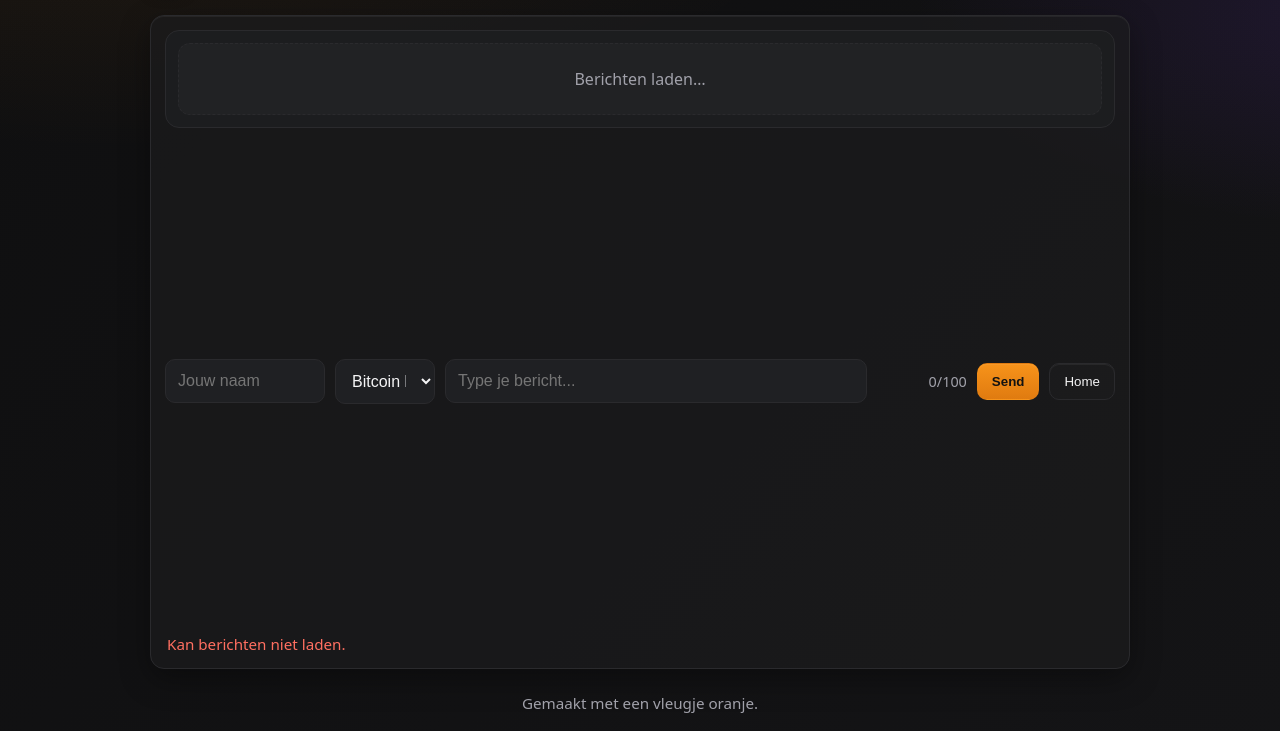
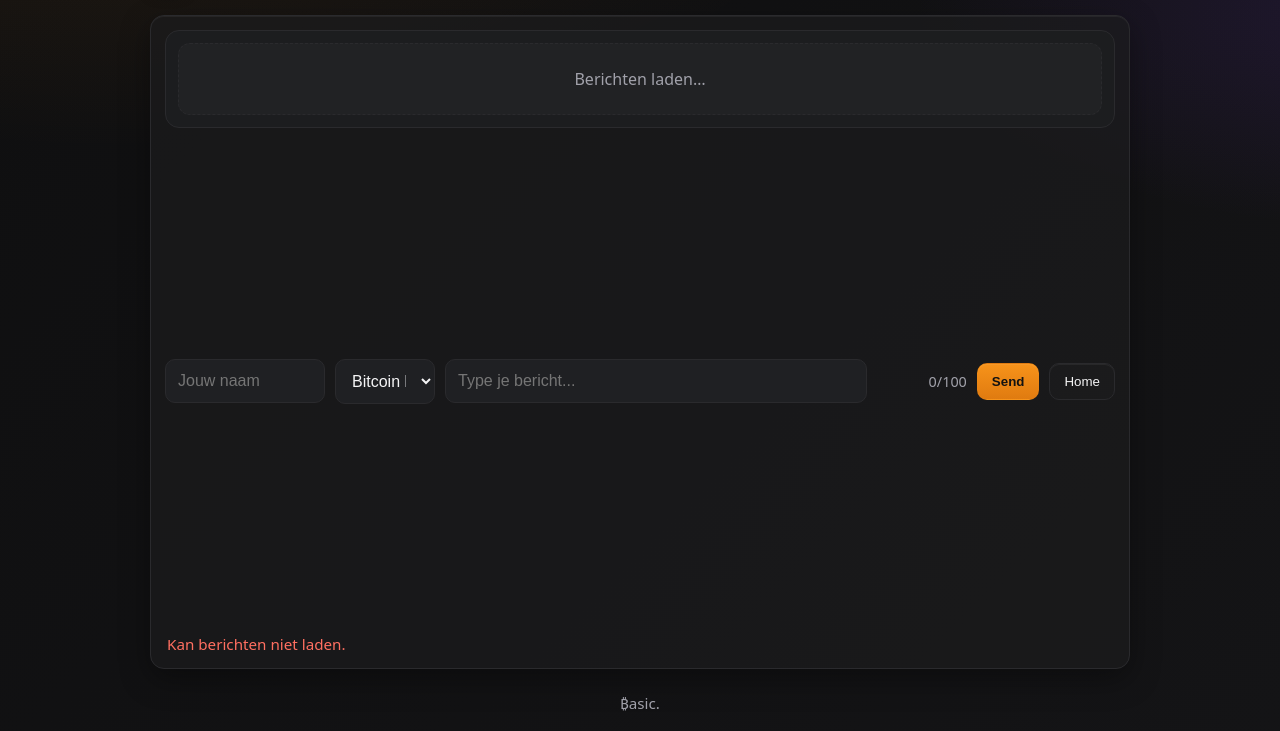
Before and after one commit to Daan-25/chat, a plain HTML site: page index.html in a window 1280 px wide. Shown: the part 69-800 px from the top of the page. Drawn offline with Linux system fonts and the light colour scheme; no server answers.

Commit message:
Update index.html

```diff
--- a/index.html
+++ b/index.html
@@ -336,7 +336,7 @@
   </main>
 
   <footer class="subtle" style="padding: 6px 0 18px; text-align:center;">
-    Gemaakt met een vleugje oranje.
+    ₿asic.
   </footer>
 
   <script>
```
